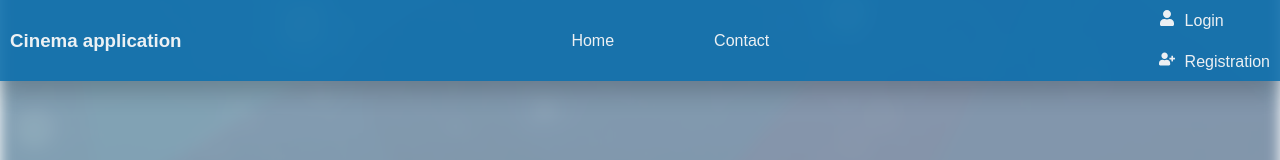
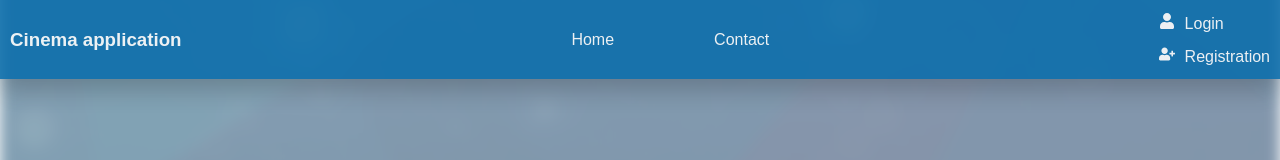
Before and after one commit to nikola100sic/cinema, a React (Create React App) app in the folder cinemaProject/frontend/: page / in a window 1280 px wide. Shown: the top 160 px of the page. Built offline with nearby package versions, Linux system fonts and the light colour scheme.

Commit message:
Updated styles for header

```diff
--- a/cinemaProject/frontend/src/components/shared/header/Header.styled.ts
+++ b/cinemaProject/frontend/src/components/shared/header/Header.styled.ts
@@ -29,6 +29,12 @@ export const StyledLinksWrapper = styled.div`
 
 export const StyledRegistrationLoginWrapper = styled.div`
   display: flex;
-  gap: 21px;
+  gap: 13px;
   flex-direction: column;
 `;
+
+export const StyledLogoutWrapper = styled.div`
+  display: flex;
+  align-items: 'center';
+  gap: 5px;
+`;
```
